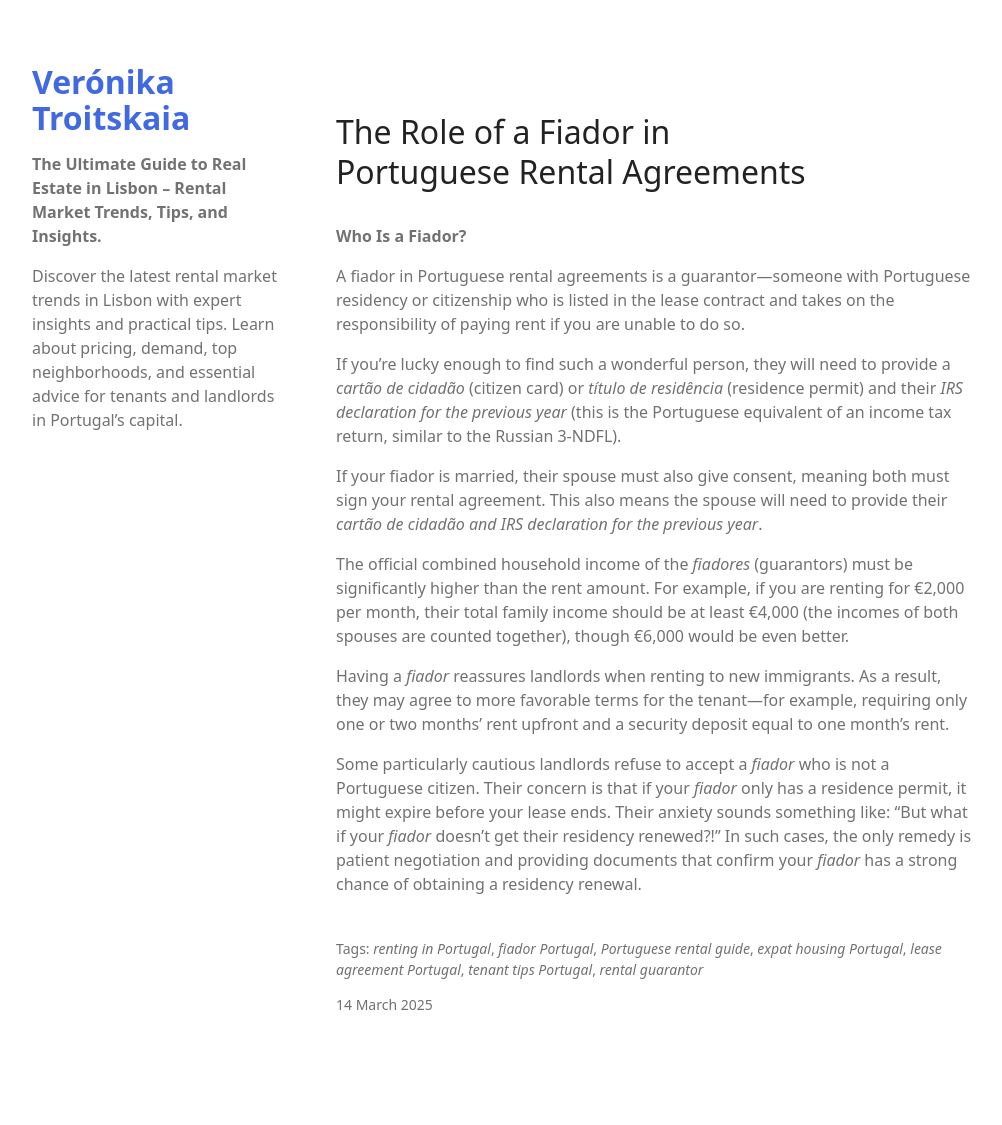
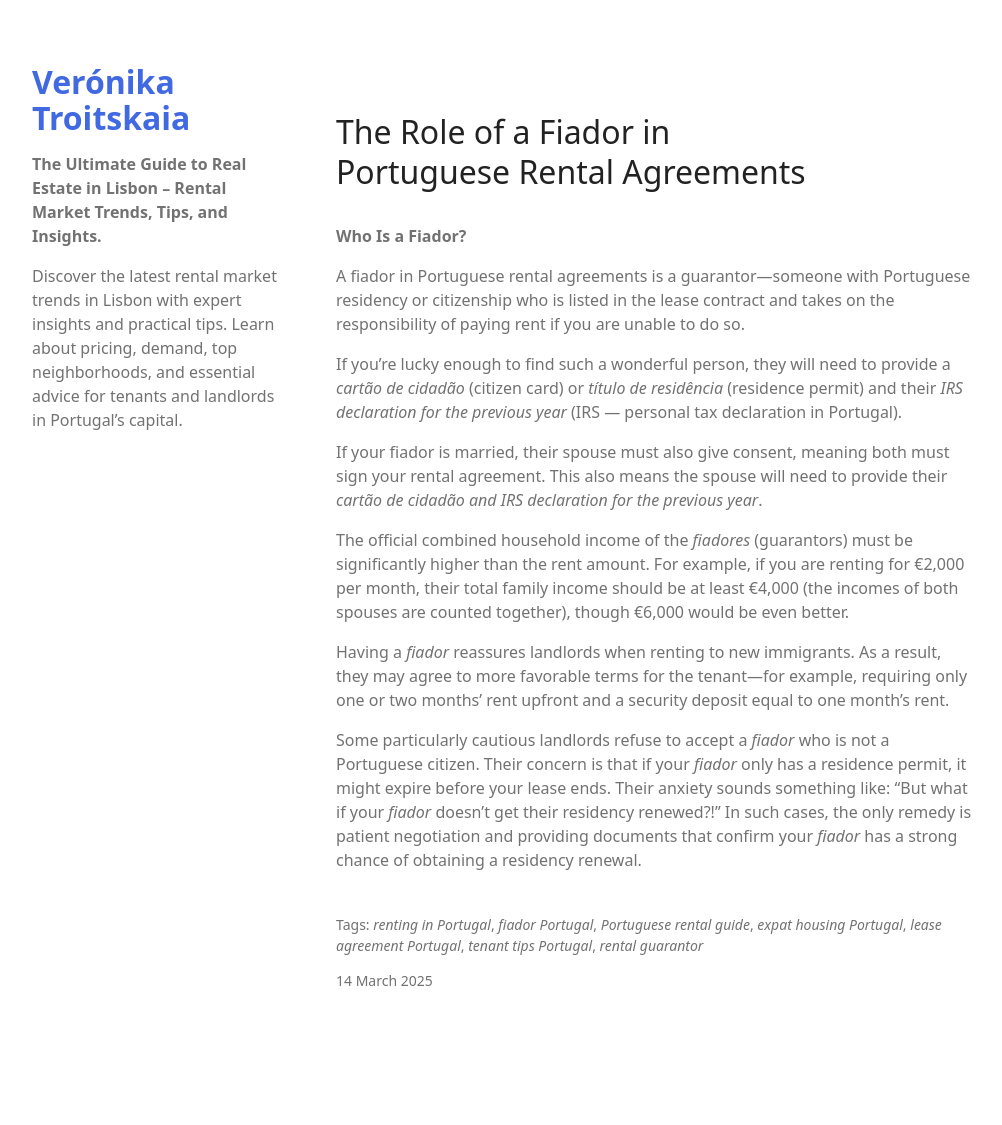
Before and after one commit to veronika-pt/blog.veronika.pt, a Jekyll site: the page built from _posts/2025-03-14-renting-in-portugal-fiador-guide.md, in a window 1280 px wide. Shown: the whole page, without its empty margins (16-1018 px from the left). Built offline with Jekyll 4.4.1, drawn with Linux system fonts in a browser that asks for light colours; after the commit the page ends 1101 px from its top, so only the background shows below that.

Commit message:
Update 2025-03-14-renting-in-portugal-fiador-guide.md

```diff
--- a/_posts/2025-03-14-renting-in-portugal-fiador-guide.md
+++ b/_posts/2025-03-14-renting-in-portugal-fiador-guide.md
@@ -14,7 +14,7 @@ tags:
 
 A fiador in Portuguese rental agreements is a guarantor—someone with Portuguese residency or citizenship who is listed in the lease contract and takes on the responsibility of paying rent if you are unable to do so.
 
-If you’re lucky enough to find such a wonderful person, they will need to provide a _cartão de cidadão_ (citizen card) or _título de residência_ (residence permit) and their _IRS declaration for the previous year_ (this is the Portuguese equivalent of an income tax return, similar to the Russian 3-NDFL).
+If you’re lucky enough to find such a wonderful person, they will need to provide a _cartão de cidadão_ (citizen card) or _título de residência_ (residence permit) and their _IRS declaration for the previous year_ (IRS — personal tax declaration in Portugal).
 
 If your fiador is married, their spouse must also give consent, meaning both must sign your rental agreement. This also means the spouse will need to provide their _cartão de cidadão and IRS declaration for the previous year_.
 
```
